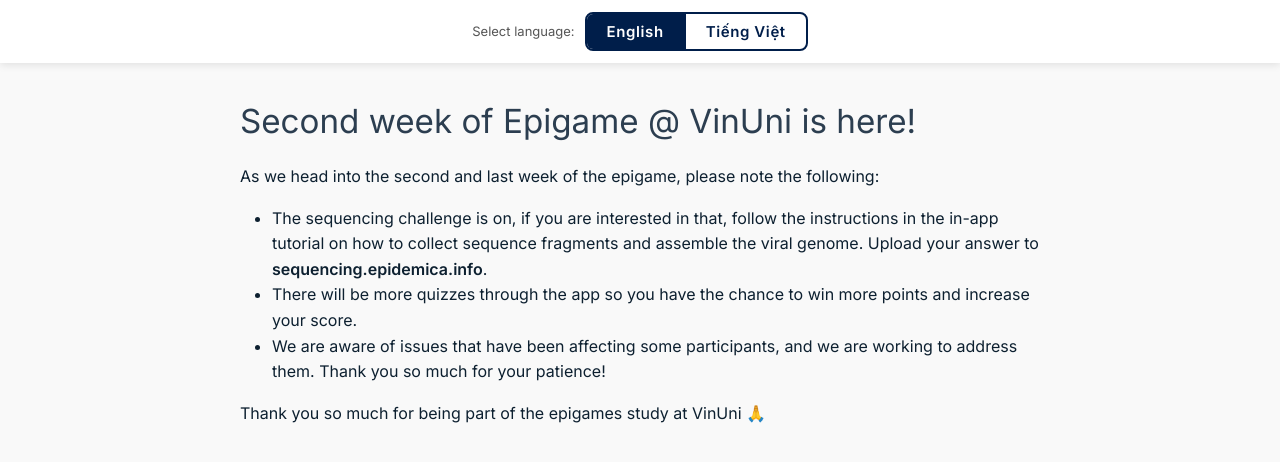
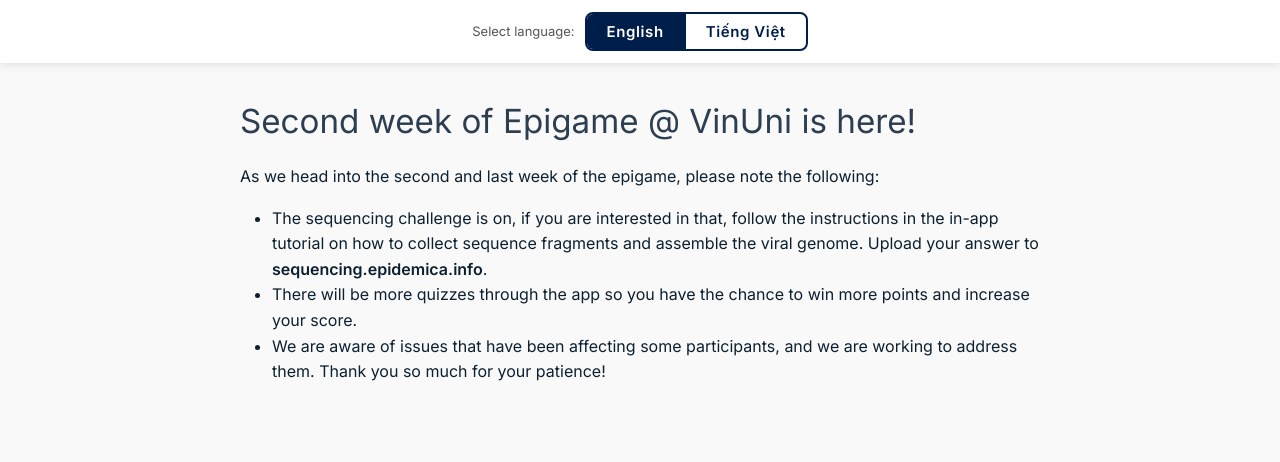
Before and after one commit to colabobio/epidemica-website, a Jekyll site: the page epigames/vinuepi26/msg/day7.html, which Jekyll copies as it is, in a window 1280 px wide. Shown: the top 462 px of the page. Built offline with Jekyll 4.4.1, drawn with Linux system fonts in a browser that asks for light colours; some of the changed lines change nothing that is shown.

Commit message:
more corrections

```diff
--- a/epigames/vinuepi26/msg/day7.html
+++ b/epigames/vinuepi26/msg/day7.html
@@ -116,8 +116,6 @@
         <li data-i18n="li3">We are aware of issues that have been affecting some participants, and we are working to address them. Thank you so much for your patience!</a></li>
       </ul>
 
-      <p data-i18n="thankyou">Thank you so much for being part of the epigames study at VinUni 🙏</p>
-
     </main>
 
     <script>
@@ -132,7 +130,7 @@
       },
       vi: {
         selectLang: 'Chọn ngôn ngữ:',
-        title: 'Tuần thứ hai của Epigame tại VinUni đã chính thức bắt đầu!',
+        title: 'Tuần thứ hai của Epigame tại VinUni đã bắt đầu!',
         intro: 'Khi chúng ta bước vào tuần thứ hai – cũng là tuần cuối cùng – của Epigame, xin các bạn lưu ý những điểm sau:',
         li1: 'Thử thách giải trình tự gen đã chính thức khởi động. Nếu bạn quan tâm đến thử thách này, hãy làm theo hướng dẫn trong phần hướng dẫn (tutorial) ngay trên ứng dụng để biết cách thu thập các đoạn trình tự và lắp ghép bộ gen virus hoàn chỉnh. Vui lòng tải đáp án của bạn lên địa chỉ <strong>sequencing.epidemica.info</strong>.',
         li2: 'Sẽ có thêm nhiều câu đố trắc nghiệm được đưa ra thông qua ứng dụng, tạo cơ hội để các bạn giành thêm điểm thưởng và nâng cao tổng điểm số của mình.',
```
